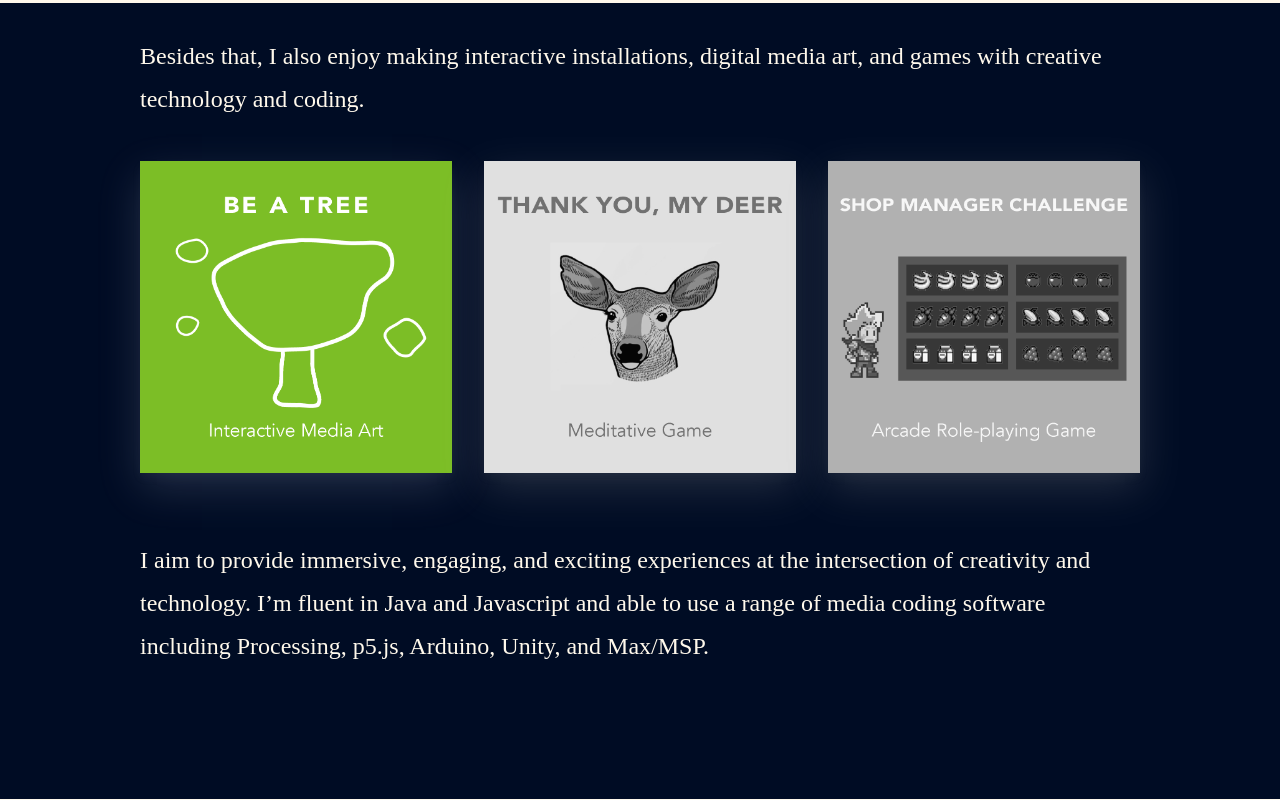
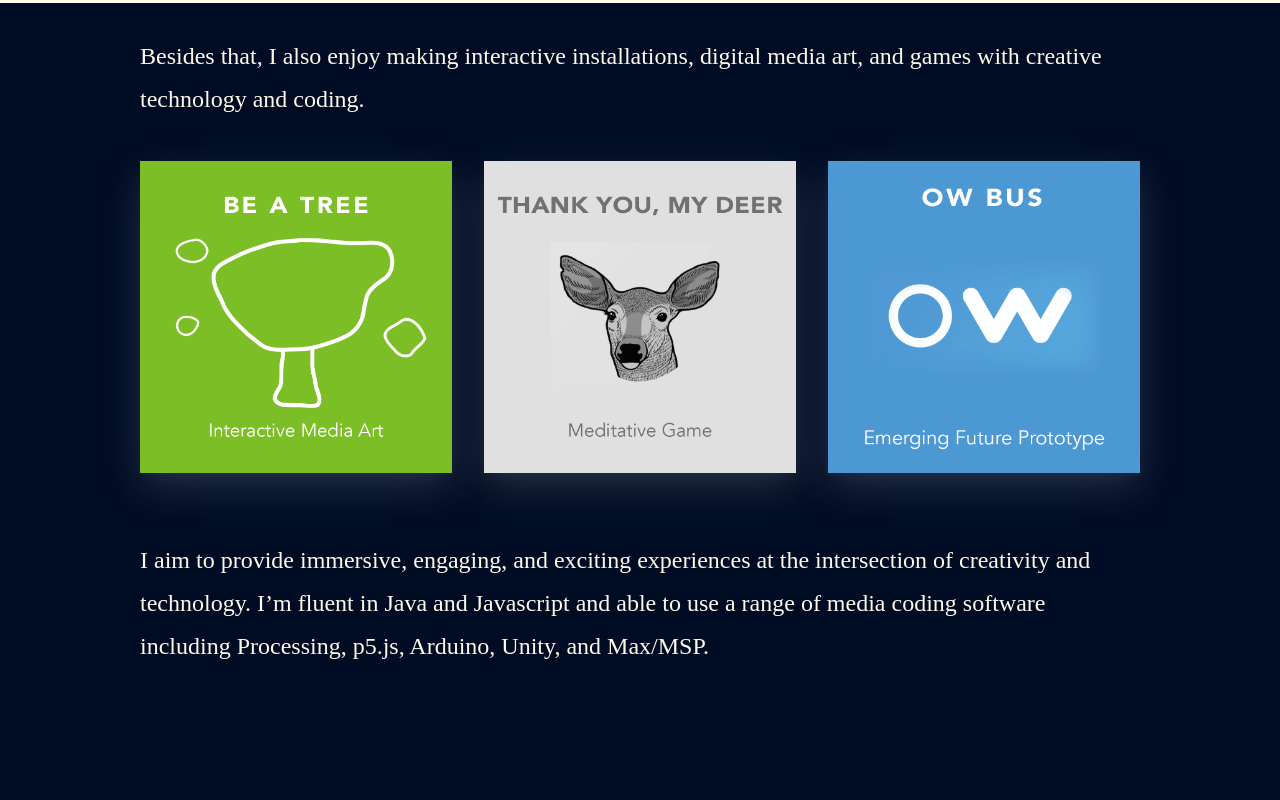
Before and after one commit to KKennn/kens-portfolio, a plain HTML site: page index.html in a window 1280 px wide. Shown: the part 753-1553 px from the top of the page. Drawn offline with Linux system fonts and the light colour scheme.

Commit message:
last sprint updates

```diff
--- a/index.html
+++ b/index.html
@@ -40,7 +40,9 @@
                     <a href="BeATree.html"><img class="tile-image" src="Homepage/BeATree.png" alt="Be A Tree"></div>
                 </a>
                 <div class="tile mid-tile"><img class="tile-image not-available" src="Homepage/TYMD.png" alt="Thank You, My Deer"></div>
-                <div class="tile"><img class="tile-image not-available" src="Homepage/SMC.png" alt="Shop Manager Challenge"></div>
+                <div class="tile">
+                    <a href="https://ow-bus.glitch.me/welcome/welcome.html" target="_blank"><img class="tile-image" src="Homepage/OWBus.jpg" alt="OW Bus"></a>
+                </div>
             </div>
             <p class="intro-small">I aim to provide immersive, engaging, and exciting experiences at the intersection of creativity and technology. I’m fluent in Java and Javascript and able to use a range of media coding software including Processing, p5.js, Arduino, Unity,
                 and Max/MSP.</p>
```
Also changed, not shown: Homepage/OWBus.jpg (added), 1 other file.
